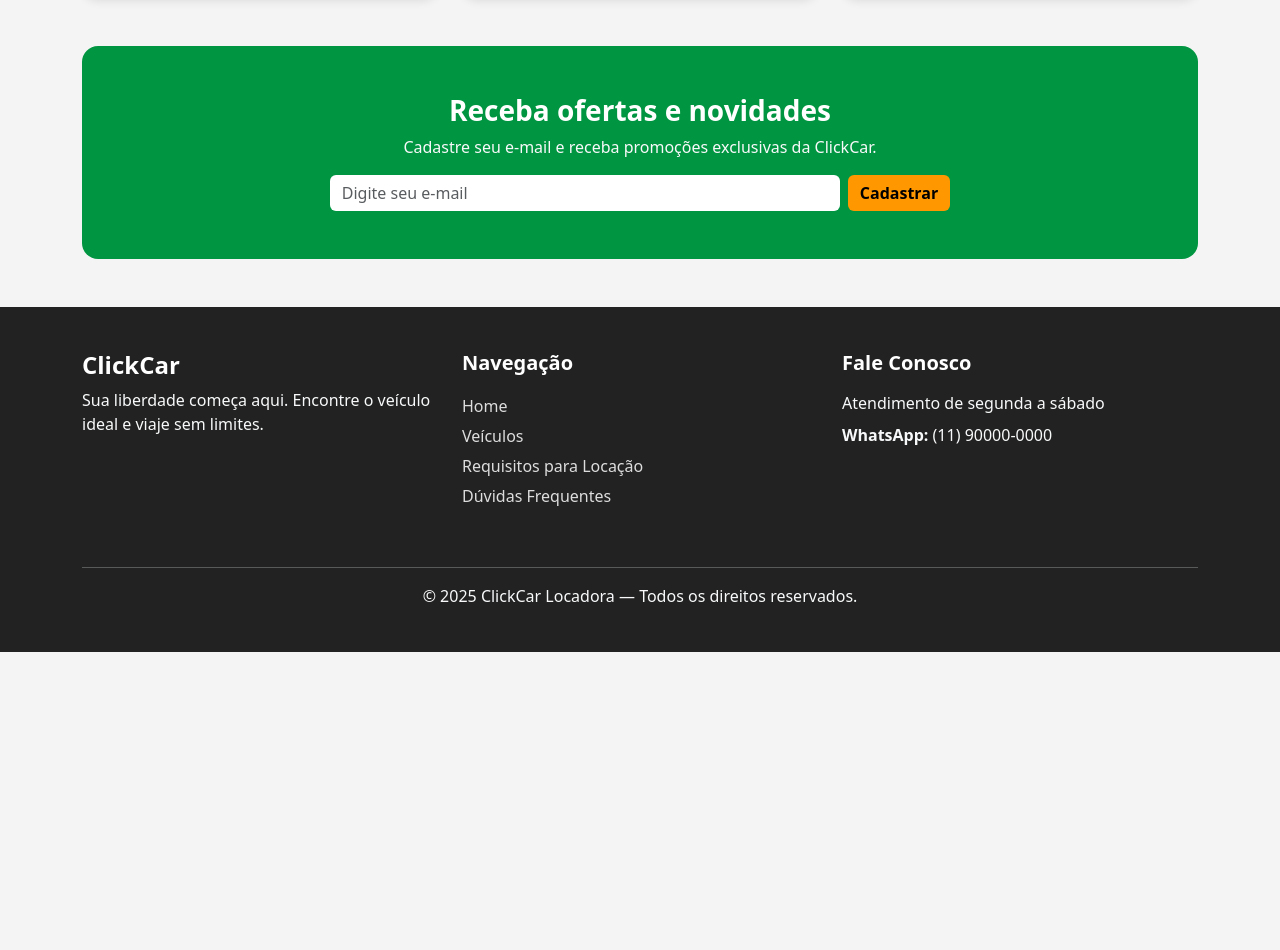
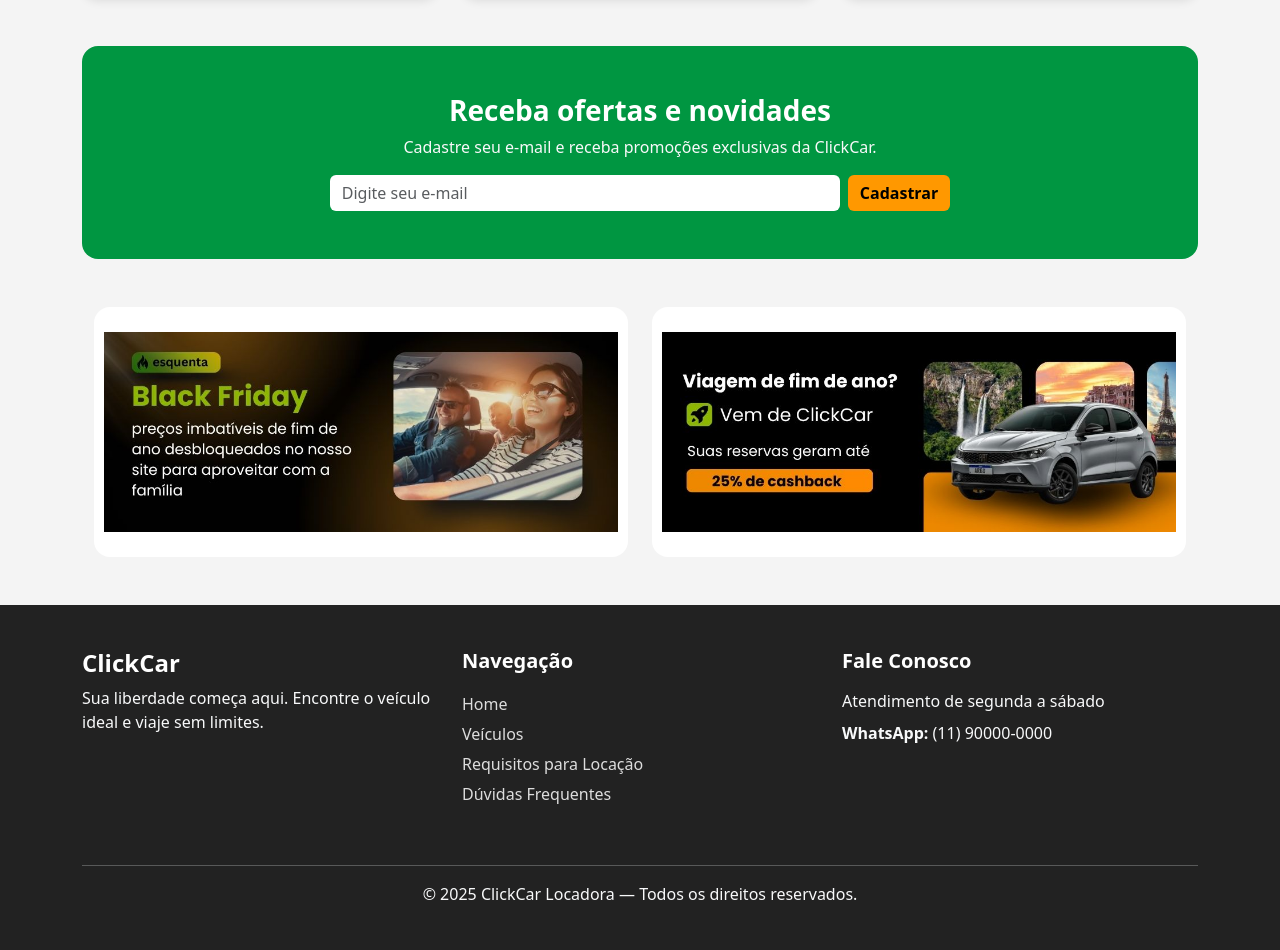
Before and after one commit to locacao-4bimestre/clickcar, a Flask app: page / in a window 1280 px wide. Shown: the part 1239-2189 px from the top of the page. Before the commit the page ends 1891 px from the top, so only its background shows below. Run offline with Flask 3, Linux system fonts and the light colour scheme.

Commit message:
feat: mini banners

```diff
--- a/templates/index.html
+++ b/templates/index.html
@@ -152,6 +152,53 @@
     </form>
 </section>
 
+<!-- === BANNERS PROMOCIONAIS === -->
+<div class="container my-5">
+
+    <div class="row g-4">
+
+        <!-- Banner 1 -->
+        <div class="col-md-6">
+            <div class="promo-banner">
+                <img src="{{ url_for('static', filename='img/banner1.jpg') }}" alt="Promoção 1">
+            </div>
+        </div>
+
+        <!-- Banner 2 -->
+        <div class="col-md-6">
+            <div class="promo-banner">
+                <img src="{{ url_for('static', filename='img/banner2.jpg') }}" alt="Promoção 2">
+            </div>
+        </div>
+
+    </div>
+
+</div>
+
+<style>
+    .promo-banner {
+        background-color: #ffffff;     /* fundo branco ou neutro */
+        padding: 10px;                 /* espaço interno para evitar corte */
+        border-radius: 16px;
+        height: 250px;                 /* mantém proporcional */
+        display: flex;
+        align-items: center;
+        justify-content: center;
+    }
+
+    .promo-banner img {
+        width: 100%;
+        height: 100%;
+        object-fit: contain;           /* <<< MOSTRA A IMAGEM INTEIRA */
+        border-radius: 12px;
+        transition: transform .25s ease, box-shadow .25s ease;
+    }
+
+    .promo-banner img:hover {
+        transform: scale(1.01);
+        box-shadow: 0 4px 18px rgba(0,0,0,0.25);
+    }
+</style>
 
 
 
```
Also changed, not shown: locacao.db, static/img/banner1.jpg (added), static/img/banner2.jpg (added).
